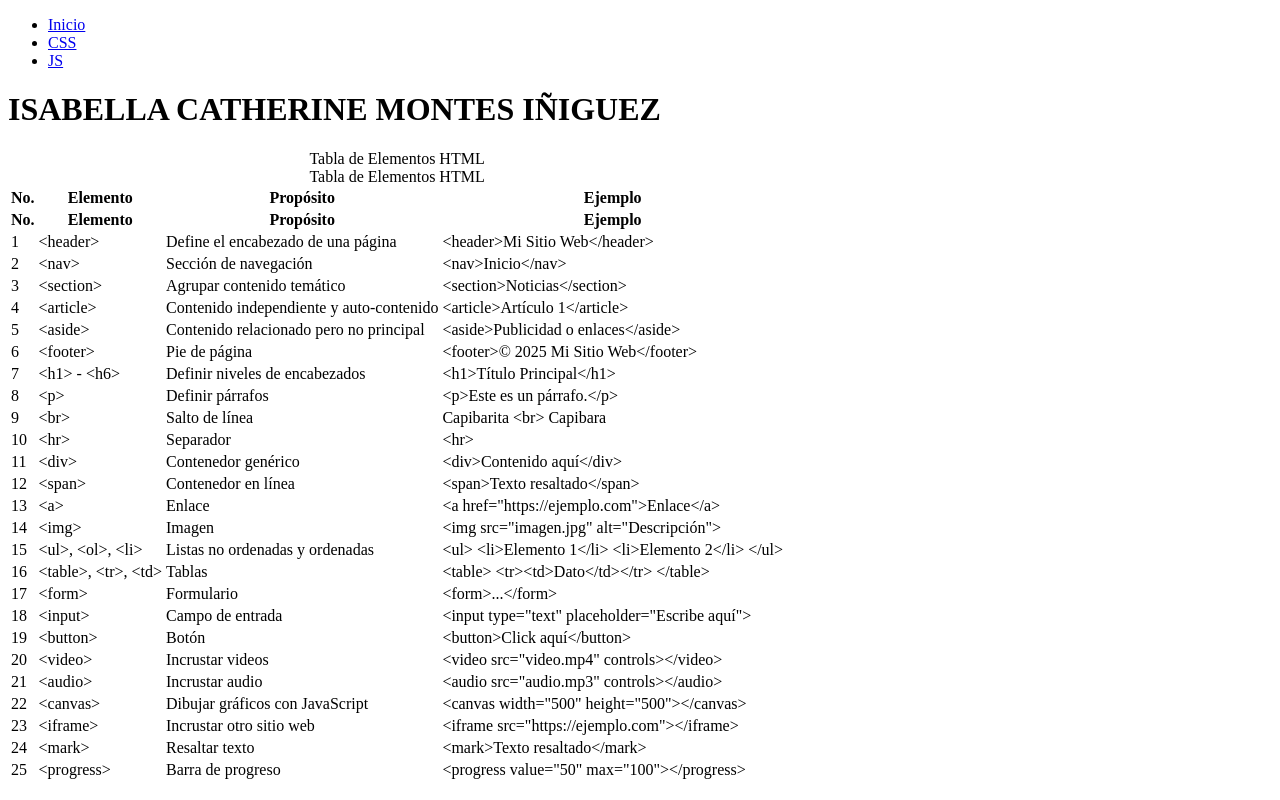
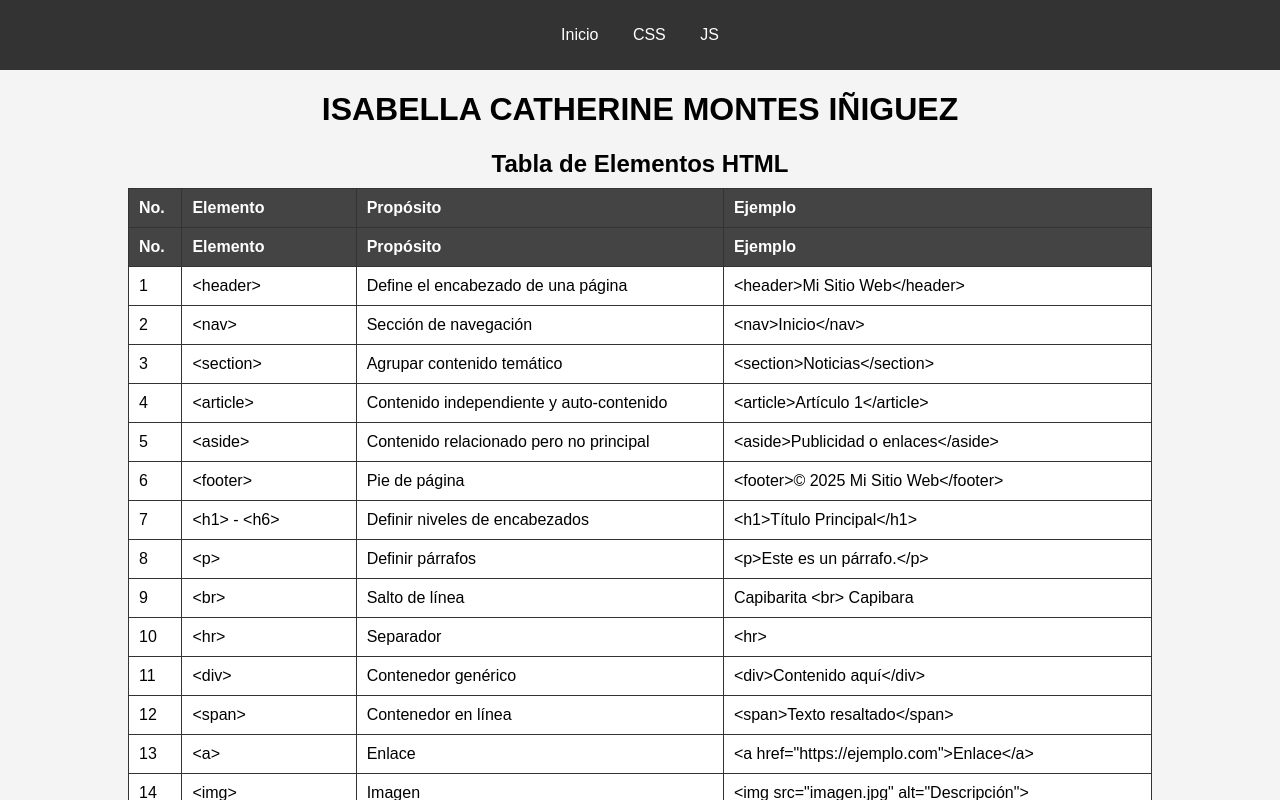
Before and after one commit to Isabella12-bit/tablaconelementos, a plain HTML site: page index.html in a window 1280 px wide. Shown: the top 800 px of the page. Drawn offline with Linux system fonts and the light colour scheme.

Commit message:
Agregado de css

```diff
--- a/css.html
+++ b/css.html
@@ -4,6 +4,7 @@
     <meta charset="UTF-8">
     <meta name="viewport" content="width=device-width, initial-scale=1.0">
     <title>Document</title>
+    <link rel="stylesheet" href="estilos.css">
 </head>
 <body>
     <nav>
--- /dev/null
+++ b/estilos.css
@@ -0,0 +1,54 @@
+body {
+    font-family: Arial, sans-serif;
+    margin: 0;
+    padding: 0;
+    background-color: #f4f4f4;
+    text-align: center;
+}
+
+nav {
+    background-color: #333;
+    padding: 10px;
+}
+
+nav ul {
+    list-style: none;
+    padding: 0;
+}
+
+nav ul li {
+    display: inline;
+    margin: 0 15px;
+}
+
+nav ul li a {
+    color: white;
+    text-decoration: none;
+}
+
+table {
+    width: 80%;
+    margin: 20px auto;
+    border-collapse: collapse;
+    background: white;
+}
+
+caption {
+    font-size: 1.5em;
+    margin-bottom: 10px;
+    font-weight: bold;
+}
+
+table, th, td {
+    border: 1px solid #333;
+}
+
+th, td {
+    padding: 10px;
+    text-align: left;
+}
+
+th {
+    background-color: #444;
+    color: white;
+}
--- a/index.html
+++ b/index.html
@@ -4,6 +4,7 @@
     <meta charset="UTF-8">
     <meta name="viewport" content="width=device-width, initial-scale=1.0">
     <title>Document</title>
+    <link rel="stylesheet" href="estilos.css">
 </head>
 <body>
     <nav>
@@ -24,7 +25,6 @@
                 <th>Ejemplo</th>
             </tr>
         </thead>
-        <caption>Tabla de Elementos HTML</caption>
     <thead>
         <tr>
             <th>No.</th>
```
Also changed, not shown: js.html (+1 -0 lines). Lines whose indentation alone changed are shown as unchanged.
